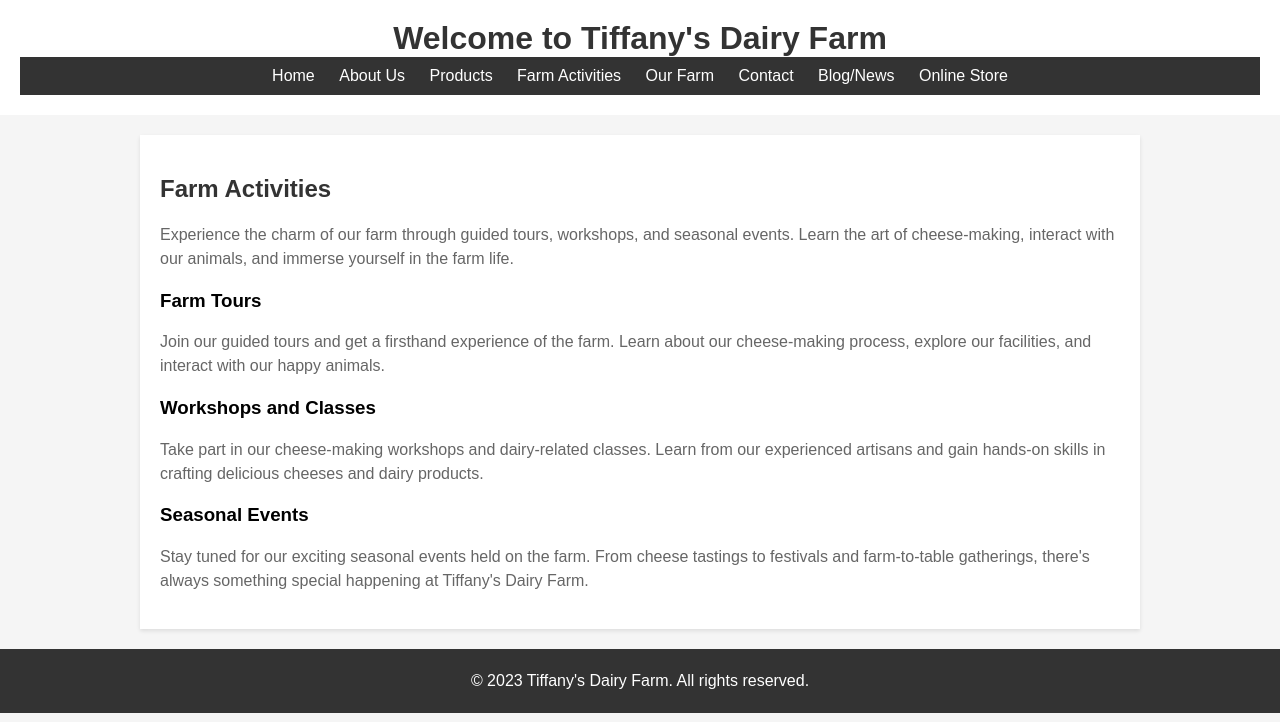
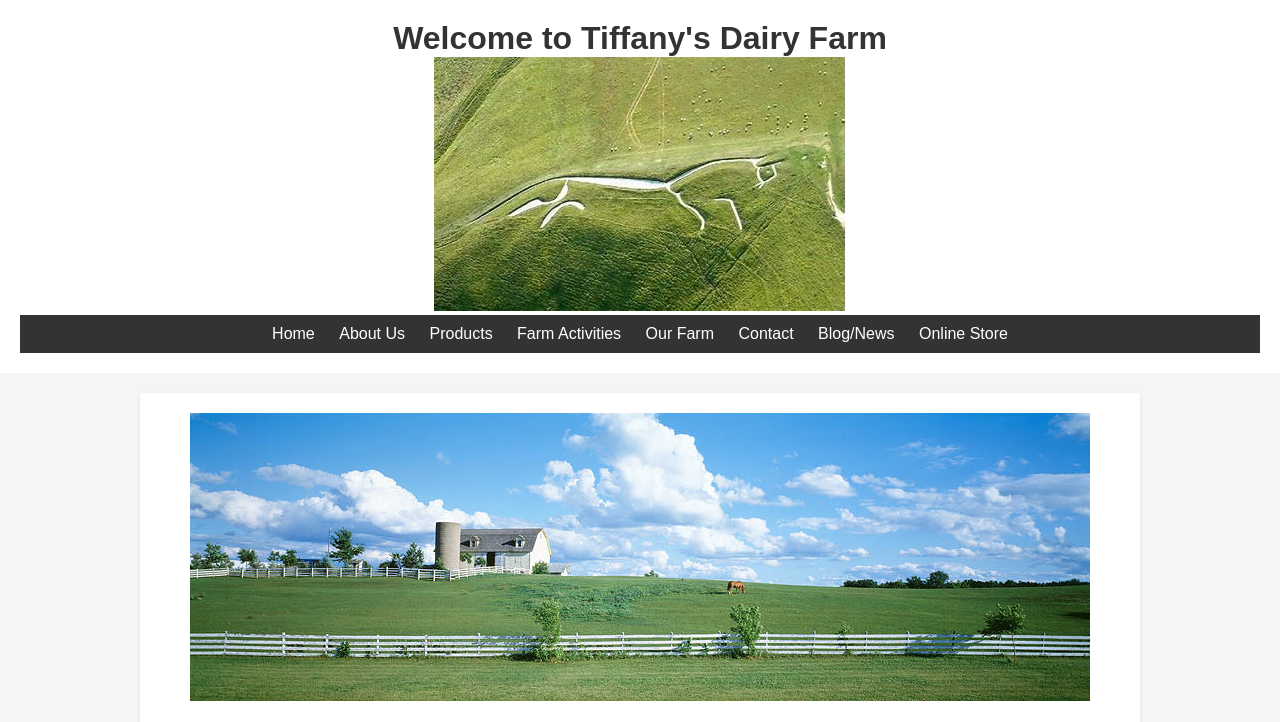
Before and after one commit to LondonClawson/tiffanysdairy, a plain HTML site: page farm-activities.html in a window 1280 px wide. Shown: the top 722 px of the page. Drawn offline with Linux system fonts and the light colour scheme.

Commit message:
Update farm-activities.html

```diff
--- a/farm-activities.html
+++ b/farm-activities.html
@@ -5,12 +5,23 @@
   <meta name="viewport" content="width=device-width, initial-scale=1.0">
   <title>Tiffany's Dairy Farm - Farm Activities</title>
   <link rel="stylesheet" href="styles.css">
-  <meta name="description" content="Experience the charm of our farm through guided tours, workshops, and seasonal events. Learn the art of cheese-making, interact with our animals, and immerse yourself in the farm life.">
+  <meta name="description" content="Discover Tiffany's Dairy Farm and indulge in artisanal cheeses, farm tours, workshops, and more.">
   <meta name="author" content="Tiffany's Dairy Farm">
+  <style>
+    #banner {
+      text-align: center;
+    }
+
+    #banner img {
+      max-width: 100%;
+      height: auto;
+    }
+  </style>
 </head>
 <body>
   <header>
     <h1>Welcome to Tiffany's Dairy Farm</h1>
+    <img src="images/horse.jpg" alt="Tiffany's Dairy Farm Logo">
     <nav>
       <ul>
         <li><a href="index.html">Home</a></li>
@@ -26,6 +37,10 @@
   </header>
 
   <main>
+    <section id="banner">
+      <img src="images/farm-banner.jpg" alt="Tiffany's Dairy Farm">
+    </section>
+
     <section id="activities">
       <h2>Farm Activities</h2>
       <p>Experience the charm of our farm through guided tours, workshops, and seasonal events. Learn the art of cheese-making, interact with our animals, and immerse yourself in the farm life.</p>
```
